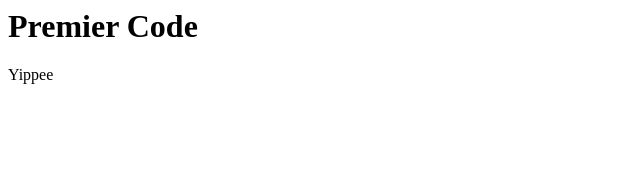
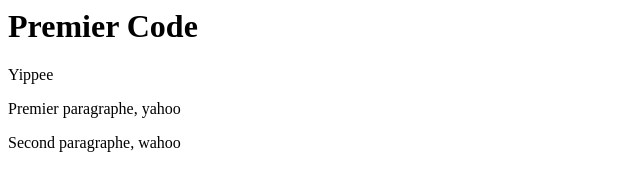
Before and after one commit to AugusteFres/premier-code, a plain HTML site: page index.html in a window 1280 px wide. Shown: the whole page, without its empty margins (0-640 px from the left). Drawn offline with Linux system fonts and the light colour scheme.

Commit message:
Update index.html

```diff
--- a/index.html
+++ b/index.html
@@ -1,2 +1,4 @@
 <h1>Premier Code</h1>
 <p>Yippee</p>
+<p>Premier paragraphe, yahoo</p>
+<p>Second paragraphe, wahoo</p>
```
